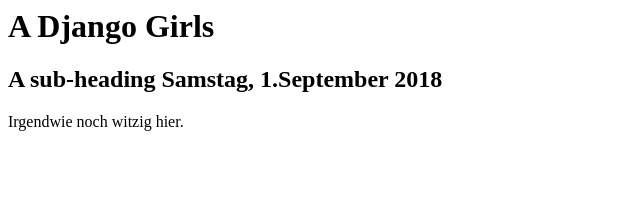
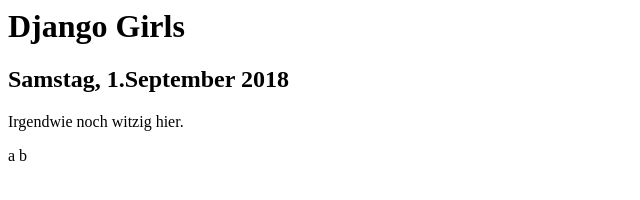
Before and after one commit to t-ash/t-ash.github.io, a plain HTML site: page index.html in a window 1280 px wide. Shown: the whole page, without its empty margins (0-640 px from the left). Drawn offline with Linux system fonts and the light colour scheme.

Commit message:
Fehler weg

```diff
--- a/index.html
+++ b/index.html
@@ -1,4 +1,12 @@
-<div></div>
-<h1>A Django Girls</h1>
-<h2>A sub-heading Samstag, 1.September 2018</h2>
-<p>Irgendwie noch witzig hier.</p>
+<html>
+   <head>
+   </head>
+
+   <body>
+    <div></div>
+    <h1>Django Girls</h1>
+    <h2>Samstag, 1.September 2018</h2>
+    <p>Irgendwie noch witzig hier.</p>
+    a b
+  </body>
+</html>
```
